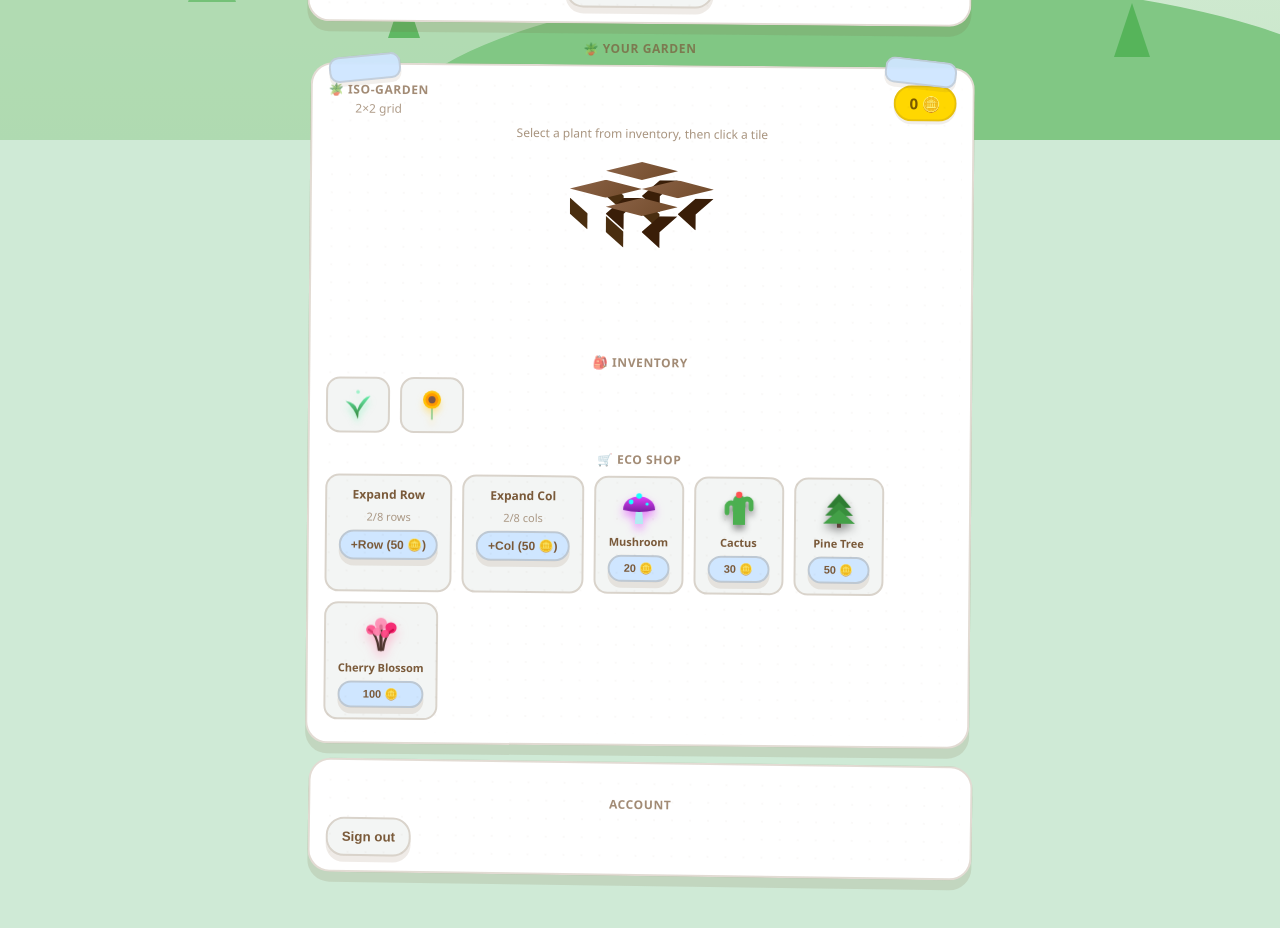
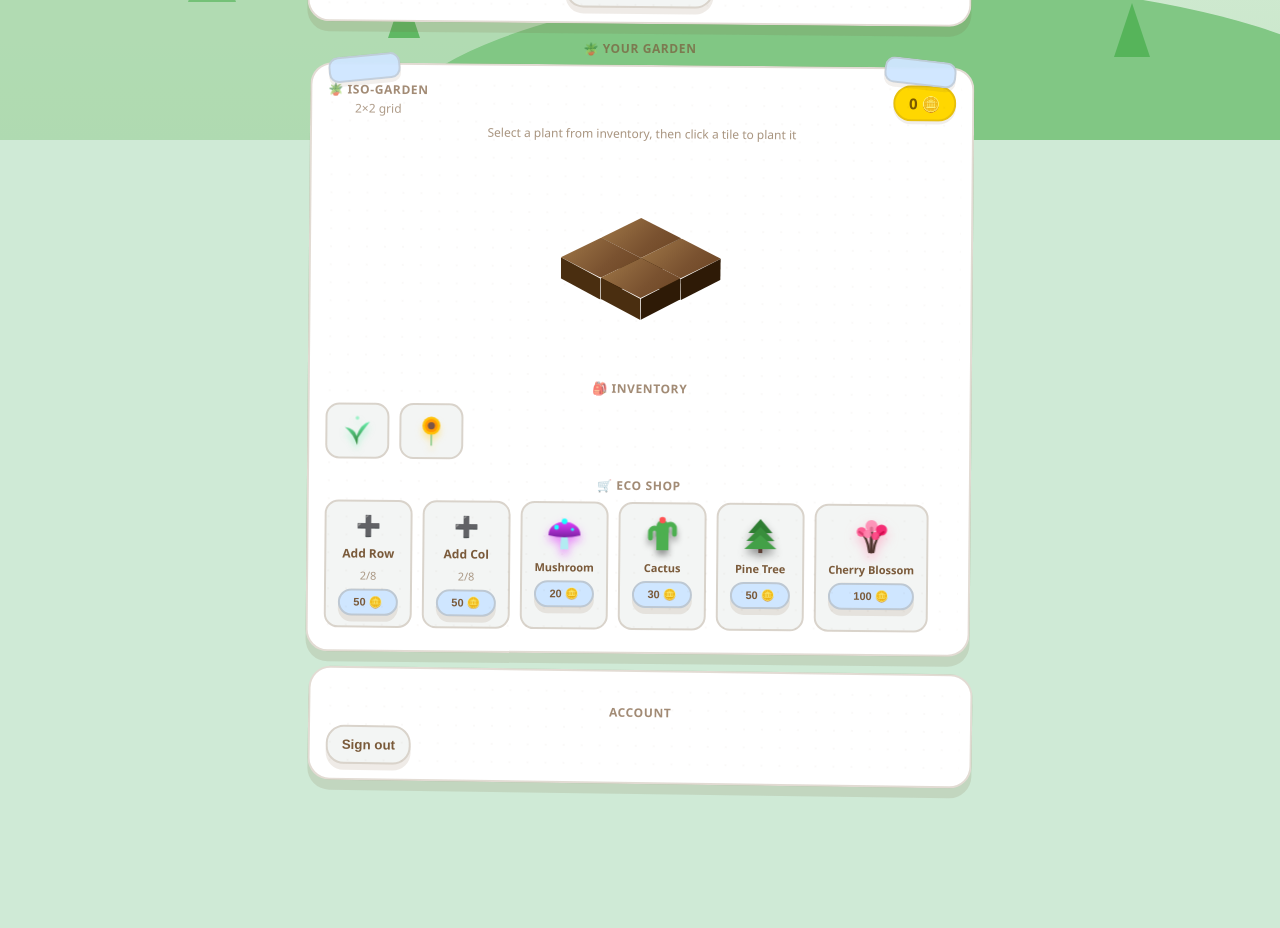
Before and after one commit to santigutierrezsch/hackathon-2026, a React (Vite) app in the folder project/client/: page /profile in a window 1280 px wide. Shown: the part 660-1588 px from the top of the page. After the commit the page ends 1518 px from the top, so only its background shows below. Built offline with nearby package versions, Linux system fonts and the light colour scheme; no server answers; sample sign-in values are in the browser's storage.

Commit message:
hey hi hello whats up

```diff
--- a/project/client/src/components/Garden.jsx
+++ b/project/client/src/components/Garden.jsx
@@ -16,9 +16,9 @@ const ROW_COST = 50;
 const COL_COST = 50;
 
 const SHOP_PLANTS = [
-  { plant: "🍄", cost: 20,  label: "Mushroom"  },
-  { plant: "🌵", cost: 30,  label: "Cactus"    },
-  { plant: "🌲", cost: 50,  label: "Pine Tree"  },
+  { plant: "🍄", cost: 20,  label: "Mushroom"       },
+  { plant: "🌵", cost: 30,  label: "Cactus"         },
+  { plant: "🌲", cost: 50,  label: "Pine Tree"      },
   { plant: "🌸", cost: 100, label: "Cherry Blossom" },
 ];
 
@@ -27,10 +27,27 @@ function normalizePlant(key) {
   if (!key) return null;
   const known = ["🌱", "🌻", "🍄", "🌵", "🌲", "🌸"];
   if (known.includes(key)) return key;
-  // Try to find by string match
   const found = known.find(k => String(key).includes(k));
   return found || null;
 }
+
+// ── Isometric tile dimensions ─────────────────────────────────────────────────
+const TILE_W     = 80;   // full width of the diamond
+const TILE_H     = 40;   // height of the diamond (top vertex to bottom vertex)
+const TILE_DEPTH = 22;   // height of the side faces (gives the 3D depth)
+
+/*
+  Correct isometric clip-paths (all relative to their own div):
+
+  Top face div  (TILE_W × TILE_H):
+    polygon(50% 0%, 100% 50%, 50% 100%, 0% 50%)
+
+  Left face div (TILE_W/2 × TILE_H/2+TILE_DEPTH), positioned at top=TILE_H/2, left=0:
+    polygon(0% 0%, 100% 50%, 100% 100%, 0% 50%)
+
+  Right face div (TILE_W/2 × TILE_H/2+TILE_DEPTH), positioned at top=TILE_H/2, left=TILE_W/2:
+    polygon(0% 50%, 100% 0%, 100% 50%, 0% 100%)
+*/
 
 // ── Read-only isometric garden (for public profiles) ─────────────────────────
 export function GardenReadOnly({ garden = [], garden_rows = 2, garden_cols = 2 }) {
@@ -49,12 +66,19 @@ export function GardenReadOnly({ garden = [], garden_rows = 2, garden_cols = 2 }
 
 // ── Isometric Board ───────────────────────────────────────────────────────────
 function IsometricBoard({ rows, cols, garden, selectedPlant, selectedTile, onTileClick, readOnly }) {
-  const tileW = 72;
-  const tileH = 36;
-  const tileDepth = 14;
+  // Board canvas size
+  const boardW = (rows + cols) * (TILE_W / 2) + TILE_W;
+  const boardH = (rows + cols) * (TILE_H / 2) + TILE_DEPTH + 100; // +100 for plant headroom
 
-  const boardW = (rows + cols) * (tileW / 2);
-  const boardH = (rows + cols) * (tileH / 2) + tileDepth + 80;
+  // Render tiles back-to-front so closer tiles overlap further ones correctly
+  const tiles = [];
+  for (let r = 0; r < rows; r++) {
+    for (let c = 0; c < cols; c++) {
+      tiles.push({ r, c });
+    }
+  }
+  // Sort: lower r+c = further back = render first
+  tiles.sort((a, b) => (a.r + a.c) - (b.r + b.c));
 
   return (
     <div style={{
@@ -62,22 +86,30 @@ function IsometricBoard({ rows, cols, garden, selectedPlant, selectedTile, onTil
       overflowX: "auto",
       display: "flex",
       justifyContent: "center",
-      padding: "20px 0 10px",
+      padding: "16px 0 8px",
     }}>
       <div style={{
         position: "relative",
         width: boardW,
         height: boardH,
         margin: "0 auto",
+        flexShrink: 0,
       }}>
-        {Array.from({ length: rows }, (_, r) =>
-          Array.from({ length: cols }, (_, c) => {
-            const x = (c - r) * (tileW / 2) + boardW / 2 - tileW / 2;
-            const y = (c + r) * (tileH / 2);
+        {tiles.map(({ r, c }) => {
+          // Isometric screen position of the tile's top vertex
+          const x = (c - r) * (TILE_W / 2) + boardW / 2 - TILE_W / 2;
+          const y = (c + r) * (TILE_H / 2) + 60; // +60 so plants have room above
 
           const tile = garden.find(t => t.row === r && t.col === c);
           const plantKey = tile ? normalizePlant(tile.plant) : null;
           const isSelected = selectedTile && selectedTile.row === r && selectedTile.col === c;
+
+          // Colour scheme
+          const topColor   = isSelected
+            ? "linear-gradient(135deg, #b8e8a4 0%, #6ec95e 100%)"
+            : "linear-gradient(135deg, #a07848 0%, #7a5230 60%, #6b4423 100%)";
+          const leftColor  = isSelected ? "#4a9e44" : "#4a2e10";
+          const rightColor = isSelected ? "#357a30" : "#2e1a06";
 
           return (
             <div
@@ -87,65 +119,82 @@ function IsometricBoard({ rows, cols, garden, selectedPlant, selectedTile, onTil
                 position: "absolute",
                 left: x,
                 top: y,
-                  width: tileW,
-                  height: tileH + tileDepth,
-                  cursor: readOnly ? "default" : "pointer",
-                  zIndex: r + c,
+                width: TILE_W,
+                height: TILE_H + TILE_DEPTH,
+                cursor: readOnly ? "default" : (selectedPlant ? "crosshair" : "pointer"),
+                zIndex: r + c + 1,
               }}
             >
-                {/* Dirt tile top face */}
+              {/* ── Top face (diamond) ── */}
               <div style={{
                 position: "absolute",
                 top: 0,
                 left: 0,
-                  width: tileW,
-                  height: tileH,
-                  background: isSelected
-                    ? "linear-gradient(135deg, #a8d5a2, #7ec87a)"
-                    : "linear-gradient(135deg, #8B6347, #6B4423)",
-                  clipPath: "polygon(50% 0%, 100% 25%, 50% 50%, 0% 25%)",
-                  boxSizing: "border-box",
+                width: TILE_W,
+                height: TILE_H,
+                background: topColor,
+                clipPath: "polygon(50% 0%, 100% 50%, 50% 100%, 0% 50%)",
                 transition: "background 0.15s",
               }} />
-                {/* Dirt tile left face */}
+
+              {/* ── Left face ── */}
               <div style={{
                 position: "absolute",
-                  top: tileH / 2,
+                top: TILE_H / 2,
                 left: 0,
-                  width: tileW / 2,
-                  height: tileDepth + tileH / 2,
-                  background: isSelected ? "#5a9e55" : "#4a2e10",
-                  clipPath: "polygon(0% 0%, 50% 50%, 50% 100%, 0% 50%)",
+                width: TILE_W / 2,
+                height: TILE_H / 2 + TILE_DEPTH,
+                background: leftColor,
+                clipPath: "polygon(0% 0%, 100% 50%, 100% 100%, 0% 50%)",
+                transition: "background 0.15s",
               }} />
-                {/* Dirt tile right face */}
+
+              {/* ── Right face ── */}
               <div style={{
                 position: "absolute",
-                  top: tileH / 2,
-                  left: tileW / 2,
-                  width: tileW / 2,
-                  height: tileDepth + tileH / 2,
-                  background: isSelected ? "#4a8e45" : "#3a1e08",
-                  clipPath: "polygon(0% 50%, 50% 0%, 100% 0%, 50% 50%, 50% 100%, 0% 50%)",
+                top: TILE_H / 2,
+                left: TILE_W / 2,
+                width: TILE_W / 2,
+                height: TILE_H / 2 + TILE_DEPTH,
+                background: rightColor,
+                clipPath: "polygon(0% 50%, 100% 0%, 100% 50%, 0% 100%)",
+                transition: "background 0.15s",
               }} />
 
-                {/* Plant — rendered upright above the tile */}
+              {/* ── Plant — rendered upright above the tile centre ── */}
               {plantKey && PLANT_ART[plantKey] && (
                 <div style={{
                   position: "absolute",
-                    top: -44,
+                  // Centre horizontally; sit on top of the tile surface
                   left: "50%",
+                  top: -52,
                   transform: "translateX(-50%)",
                   pointerEvents: "none",
-                    zIndex: 10,
-                    filter: "drop-shadow(0 4px 6px rgba(0,0,0,0.3))",
+                  zIndex: 20,
+                  filter: "drop-shadow(0 6px 8px rgba(0,0,0,0.32))",
                 }}>
                   {PLANT_ART[plantKey]}
                 </div>
               )}
+
+              {/* ── Selection ring on top face ── */}
+              {isSelected && (
+                <div style={{
+                  position: "absolute",
+                  top: 0,
+                  left: 0,
+                  width: TILE_W,
+                  height: TILE_H,
+                  clipPath: "polygon(50% 0%, 100% 50%, 50% 100%, 0% 50%)",
+                  border: "none",
+                  outline: "none",
+                  boxShadow: "inset 0 0 0 3px rgba(255,255,255,0.55)",
+                  pointerEvents: "none",
+                }} />
+              )}
             </div>
           );
-          })
-        )}
+        })}
       </div>
     </div>
   );
@@ -203,17 +252,16 @@ export default function Garden() {
 
     const existingIdx = garden.findIndex(t => t.row === row && t.col === col);
 
-    // If a tile is already selected (for deletion)
+    // Deselect if clicking the already-selected tile
     if (selectedTile && selectedTile.row === row && selectedTile.col === col) {
       setSelectedTile(null);
       return;
     }
 
-    // If a plant is selected in inventory → plant it
+    // Plant selected → place it
     if (selectedPlant) {
       let newGarden;
       if (existingIdx >= 0) {
-        // Replace existing plant
         newGarden = garden.map((t, i) =>
           i === existingIdx ? { ...t, plant: selectedPlant } : t
         );
@@ -225,12 +273,12 @@ export default function Garden() {
         await apiUpdateGarden(newGarden, getToken);
       } catch (e) {
         showToast("❌ " + e.message);
-        setGarden(garden); // revert
+        setGarden(garden);
       }
       return;
     }
 
-    // If tile has a plant → select it for deletion
+    // Tile has a plant → select it for deletion
     if (existingIdx >= 0) {
       setSelectedTile({ row, col });
     }
@@ -308,7 +356,7 @@ export default function Garden() {
     }
   }
 
-  // ── Render ──────────────────────────────────────────────────────────────────
+  // ── Not logged in ───────────────────────────────────────────────────────────
   if (!isLoggedIn) {
     return (
       <div className="card r2" style={{ textAlign: "center", padding: "24px" }}>
@@ -372,10 +420,10 @@ export default function Garden() {
       {/* Instruction */}
       <div style={{ fontSize: 12, color: "rgba(122,90,58,0.65)", marginTop: 6, textAlign: "center" }}>
         {selectedPlant
-          ? `Click a tile to plant ${selectedPlant}`
+          ? `🌱 Click a tile to plant ${selectedPlant} — click again to deselect`
           : selectedTile
-          ? "Tile selected — delete or click elsewhere to deselect"
-          : "Select a plant from inventory, then click a tile"}
+          ? "Tile selected — press Delete Plant or click elsewhere to deselect"
+          : "Select a plant from inventory, then click a tile to plant it"}
       </div>
 
       {/* 3D Isometric Board */}
@@ -393,7 +441,12 @@ export default function Garden() {
         <div style={{ display: "flex", justifyContent: "center", marginTop: 4 }}>
           <button
             className="btn"
-            style={{ background: "#fde8e8", borderColor: "#e57373", color: "#c0392b", fontSize: 13 }}
+            style={{
+              background: "#fde8e8",
+              borderColor: "#e57373",
+              color: "#c0392b",
+              fontSize: 13,
+            }}
             onClick={handleDeletePlant}
           >
             🗑️ Delete Plant
@@ -402,7 +455,7 @@ export default function Garden() {
       )}
 
       {/* Inventory */}
-      <div className="sectionTitle">🎒 Inventory</div>
+      <div className="sectionTitle" style={{ marginTop: 12 }}>🎒 Inventory</div>
       <div style={{ display: "flex", gap: 10, flexWrap: "wrap", marginBottom: 8 }}>
         {inventory.map((plant) => {
           const key = normalizePlant(plant);
@@ -421,50 +474,60 @@ export default function Garden() {
                 display: "flex",
                 alignItems: "center",
                 gap: 6,
-                transition: "transform 0.1s",
+                transition: "transform 0.1s, background 0.12s",
                 transform: isActive ? "scale(1.08)" : "scale(1)",
+                boxShadow: isActive ? "0 3px 0 rgba(122,90,58,0.15)" : "none",
               }}
             >
-              <div style={{ width: 36, height: 36, display: "flex", alignItems: "center", justifyContent: "center" }}>
+              <div style={{
+                width: 36, height: 36,
+                display: "flex", alignItems: "center", justifyContent: "center",
+              }}>
                 {PLANT_ART[key]}
               </div>
             </div>
           );
         })}
+        {inventory.length === 0 && (
+          <div className="meta">No plants yet — buy some below!</div>
+        )}
       </div>
 
       {/* Shop */}
       <div className="sectionTitle">🛒 Eco Shop</div>
       <div style={{ display: "flex", gap: 10, flexWrap: "wrap", marginBottom: 8 }}>
+
         {/* Expand row */}
         <div style={shopCardStyle}>
-          <div style={{ fontSize: 12, fontWeight: 900, textAlign: "center" }}>Expand Row</div>
+          <div style={{ fontSize: 20 }}>➕</div>
+          <div style={{ fontSize: 12, fontWeight: 900, textAlign: "center" }}>Add Row</div>
           <div style={{ fontSize: 11, color: "rgba(122,90,58,0.6)", textAlign: "center" }}>
-            {rows}/{MAX_ROWS} rows
+            {rows}/{MAX_ROWS}
           </div>
           <button
             className="btn primary"
-            style={{ fontSize: 12, padding: "6px 10px", width: "100%", justifyContent: "center" }}
+            style={{ fontSize: 11, padding: "5px 8px", width: "100%", justifyContent: "center" }}
             onClick={handleBuyRow}
             disabled={busy || rows >= MAX_ROWS}
           >
-            {rows >= MAX_ROWS ? "Max" : `+Row (${ROW_COST} 🪙)`}
+            {rows >= MAX_ROWS ? "Max ✓" : `${ROW_COST} 🪙`}
           </button>
         </div>
 
         {/* Expand col */}
         <div style={shopCardStyle}>
-          <div style={{ fontSize: 12, fontWeight: 900, textAlign: "center" }}>Expand Col</div>
+          <div style={{ fontSize: 20 }}>➕</div>
+          <div style={{ fontSize: 12, fontWeight: 900, textAlign: "center" }}>Add Col</div>
           <div style={{ fontSize: 11, color: "rgba(122,90,58,0.6)", textAlign: "center" }}>
-            {cols}/{MAX_COLS} cols
+            {cols}/{MAX_COLS}
           </div>
           <button
             className="btn primary"
-            style={{ fontSize: 12, padding: "6px 10px", width: "100%", justifyContent: "center" }}
+            style={{ fontSize: 11, padding: "5px 8px", width: "100%", justifyContent: "center" }}
             onClick={handleBuyCol}
             disabled={busy || cols >= MAX_COLS}
           >
-            {cols >= MAX_COLS ? "Max" : `+Col (${COL_COST} 🪙)`}
+            {cols >= MAX_COLS ? "Max ✓" : `${COL_COST} 🪙`}
           </button>
         </div>
 
@@ -473,14 +536,19 @@ export default function Garden() {
           const owned = inventory.includes(plant);
           return (
             <div key={plant} style={shopCardStyle}>
-              <div style={{ width: 40, height: 40, display: "flex", alignItems: "center", justifyContent: "center" }}>
+              <div style={{
+                width: 40, height: 40,
+                display: "flex", alignItems: "center", justifyContent: "center",
+              }}>
                 {PLANT_ART[plant]}
               </div>
               <div style={{ fontSize: 11, fontWeight: 900, textAlign: "center" }}>{label}</div>
               <button
                 className={`btn ${owned ? "" : "primary"}`}
-                style={{ fontSize: 11, padding: "5px 8px", width: "100%", justifyContent: "center",
-                  opacity: owned ? 0.6 : 1 }}
+                style={{
+                  fontSize: 11, padding: "5px 8px", width: "100%",
+                  justifyContent: "center", opacity: owned ? 0.65 : 1,
+                }}
                 onClick={() => !owned && handleBuyPlant(plant, cost)}
                 disabled={busy || owned}
               >
@@ -503,5 +571,5 @@ const shopCardStyle = {
   flexDirection: "column",
   alignItems: "center",
   gap: 6,
-  minWidth: 90,
+  minWidth: 88,
 };
--- a/project/client/src/components/Navbar.jsx
+++ b/project/client/src/components/Navbar.jsx
@@ -7,6 +7,7 @@ const NAV_LINKS = [
   { to: "/leaderboard", label: "🏆 Leaderboard" },
   { to: "/social",      label: "👥 Social"      },
   { to: "/resources",   label: "🌿 Resources"   },
+  { to: "/tools",       label: "🛠️ Tools"       },
 ];
 
 export default function Navbar() {
--- a/project/client/src/pages/Tools.jsx
+++ b/project/client/src/pages/Tools.jsx
@@ -229,7 +229,7 @@ const TOOLS = [
     desc: "Find nearby farmers markets to buy fresh, local, seasonal food and reduce food-miles.",
     rot: "r1",
     isLink: true,
-    linkTo: "/",
+    linkTo: "/resources",
     linkLabel: "Browse Markets →",
   },
   {
@@ -239,8 +239,8 @@ const TOOLS = [
     desc: "Calculate the CO₂ impact of your journey to a farmers market and compare transport modes.",
     rot: "r2",
     isLink: true,
-    linkTo: "/",
-    linkLabel: "Go to Markets →",
+    linkTo: "/ecoroute",
+    linkLabel: "Open EcoRoute →",
   },
   {
     id: "carbon",
@@ -281,13 +281,28 @@ export default function Tools() {
 
   return (
     <div className="container">
-      <div className="topbar">
-        <div className="brand">
-          <div>
-            <h1 className="h1">Sustainability Tools</h1>
-            <p className="sub">Resources and calculators to help you live more sustainably.</p>
-          </div>
-        </div>
+      {/* Centered page header */}
+      <div style={{ textAlign: "center", padding: "32px 0 24px" }}>
+        <div style={{ fontSize: 48, marginBottom: 10 }}>🛠️</div>
+        <h1 style={{
+          fontSize: "clamp(26px, 5vw, 40px)",
+          fontWeight: 1000,
+          color: "var(--brown)",
+          letterSpacing: -1,
+          margin: "0 0 10px",
+        }}>
+          Sustainability Tools
+        </h1>
+        <p style={{
+          fontSize: 16,
+          color: "rgba(122,90,58,0.7)",
+          fontWeight: 600,
+          maxWidth: 480,
+          margin: "0 auto",
+          lineHeight: 1.5,
+        }}>
+          Calculators and resources to help you live more sustainably.
+        </p>
       </div>
 
       <div className="grid">
```
Also changed, not shown: 1 other file (tests, documents, lock files or other folders). Lines whose indentation alone changed are shown as unchanged.
